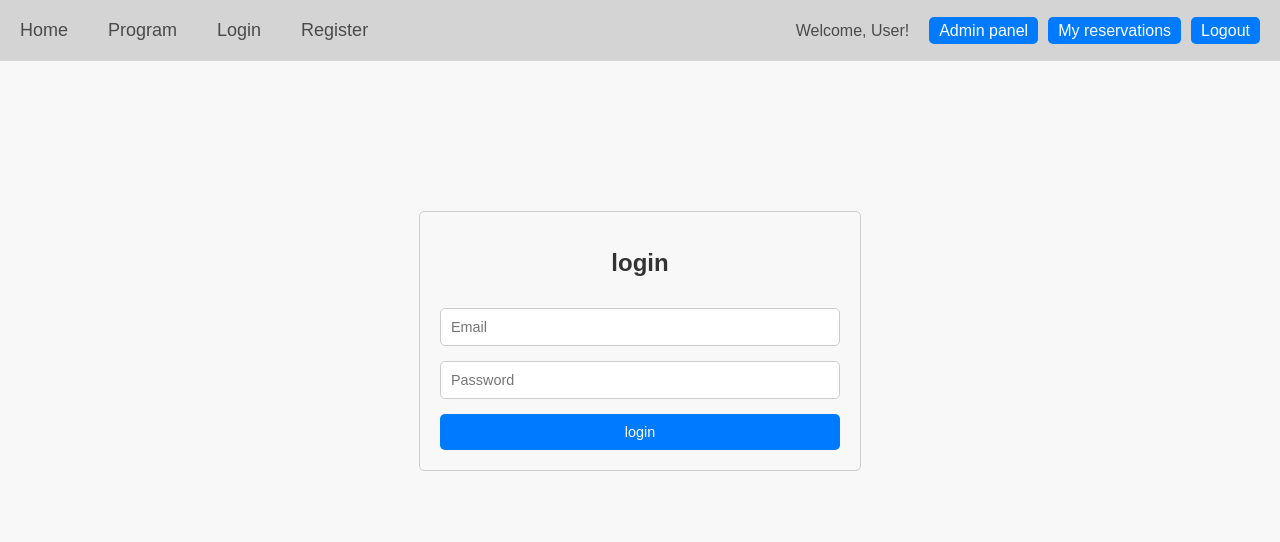
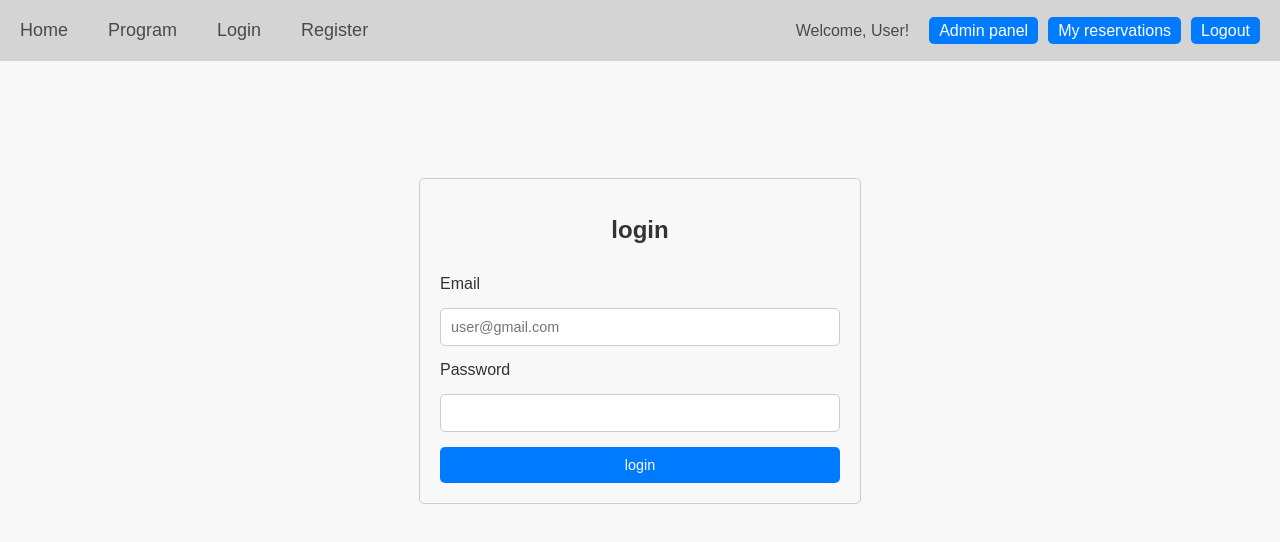
Before and after one commit to PetyoVeselinovMitev/SoftuniExamProject, a React (Vite) app in the folder client/: page /login in a window 1280 px wide. Shown: the top 542 px of the page. Built offline with nearby package versions, Linux system fonts and the light colour scheme.

Commit message:
implemented login

```diff
--- /dev/null
+++ b/client/src/api/authApi.js
@@ -0,0 +1,8 @@
+import { post } from "./requester";
+
+const BASE_URL = 'http://localhost:3030/users';
+
+export const login = async (email, password) => {
+    const authData = await post(`${BASE_URL}/login`, { email, password });
+    return authData;
+}
--- a/client/src/components/login/Login.jsx
+++ b/client/src/components/login/Login.jsx
@@ -1,14 +1,46 @@
 import React from 'react';
 import './Login.css';
+import { useForm } from '../../hooks/useForm';
+import { useUserLogin } from '../../hooks/useAuth';
+import { useNavigate } from 'react-router-dom';
 
 export default function Login() {
+    const login = useUserLogin();
+    const navigate = useNavigate();
+    const { values, changeHandler, submitHandler } = useForm(
+        { email: '', password: '' },
+        async ({ email, password }) => {
+            try {
+                await login(email, password);
+                navigate('/');
+            } catch (error) {
+                console.error(error.message);
+            }
+        }
+    );
+
     return (
         <div className="login-container">
-            <form className="login-form">
+            <form className="login-form" onSubmit={submitHandler}>
                 <h1>login</h1>
-                <input type="email" placeholder="Email" required />
-                <input type="password" placeholder="Password" required />
-                <button type="submit">login</button>
+                <label htmlFor="email">Email</label>
+                <input
+                    type="email"
+                    id="email"
+                    name="email"
+                    value={values.email}
+                    onChange={changeHandler}
+                    placeholder="user@gmail.com"
+                />
+                <label htmlFor="password">Password</label>
+                <input
+                    type="password"
+                    id="password"
+                    name="password"
+                    value={values.password}
+                    onChange={changeHandler}
+                />
+                <button type="submit">login</button >
             </form>
         </div>
     );
--- /dev/null
+++ b/client/src/hooks/useAuth.js
@@ -0,0 +1,10 @@
+import { login } from "../api/authApi"
+
+export const useUserLogin = () => {
+    const loginHandler = async (email, password) => {
+        const result = await login(email, password);
+        console.log(result);
+    }
+
+    return loginHandler
+}
```
